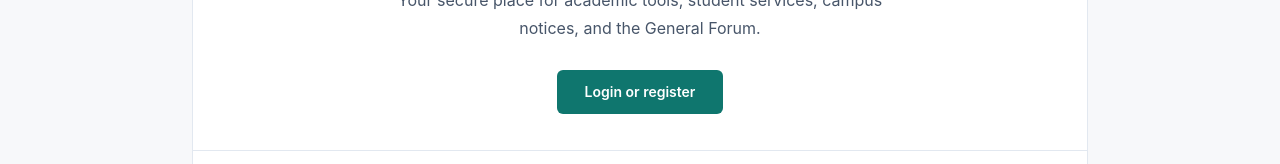
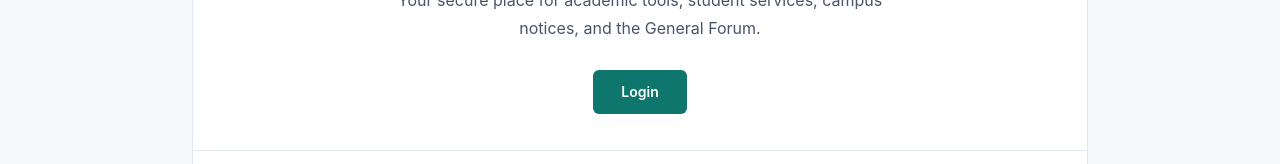
Before and after one commit to Gabyjay16/hicm-hub, a React (Vite) app: page / in a window 1280 px wide. Shown: the part 364-528 px from the top of the page. Built offline with nearby package versions, Linux system fonts and the light colour scheme; no server answers.

Commit message:
Add Document Requests and Verify Thesis Results sections

```diff
--- a/src/pages/Home.jsx
+++ b/src/pages/Home.jsx
@@ -1,6 +1,6 @@
 import {
   Bell, BookOpen, Building2, CheckSquare, ChevronRight, ClipboardCheck, FileSearch, GraduationCap,
-  Landmark, MessageSquareText, Search, UploadCloud, UsersRound, Vote,
+  FileCheck2, Landmark, MessageSquareText, Search, UploadCloud, UsersRound, Vote,
 } from "lucide-react";
 import { useEffect, useState } from "react";
 import { Link } from "react-router-dom";
@@ -36,6 +36,7 @@ function StudentHome({ name }) {
 
         <PortalSection icon={UsersRound} title="Student Services">
           <PortalRow icon={CheckSquare} label="Complaints Desk" to="/complaints" />
+          <PortalRow icon={FileCheck2} label="Document Requests" to="/documents" />
           <PortalRow icon={Search} label="Lost & Found" to="/lost-found" />
         </PortalSection>
 
@@ -80,6 +81,9 @@ function StaffHome({ name }) {
             </div>
           </div>
         </PortalSection>
+        <PortalSection icon={FileSearch} title="Verify Thesis Results">
+          <div className="px-4 pb-5 sm:px-6"><Link to="/verify-thesis" className="btn-secondary w-full"><FileSearch size={18} /> Open result verification</Link></div>
+        </PortalSection>
         <div className="border-t border-slate-200 px-5 py-4 text-sm text-slate-500">Signed in as {name}</div>
       </div>
     </main>
@@ -97,7 +101,7 @@ function Welcome({ setAuthOpen }) {
           <p className="mt-7 text-sm font-extrabold uppercase text-teal-700">Higher Institute of Commerce and Management</p>
           <h1 className="mt-3 font-serif text-4xl font-bold text-navy sm:text-5xl">HICM Portal</h1>
           <p className="mx-auto mt-5 max-w-lg text-base leading-7 text-slate-600">Your secure place for academic tools, student services, campus notices, and the General Forum.</p>
-          <button onClick={() => setAuthOpen(true)} className="btn-primary mt-7 px-7 py-3">Login or register</button>
+          <button onClick={() => setAuthOpen(true)} className="btn-primary mt-7 px-7 py-3">Login</button>
         </div>
         <div className="px-5 py-6 sm:px-8"><h2 className="text-xl font-black text-navy">School Announcements</h2><div className="mt-4 divide-y divide-slate-200 border-y border-slate-200">{announcements.length ? announcements.map((item) => <PublicAnnouncement key={item.id} item={item} />) : <p className="py-8 text-center text-sm text-slate-500">No announcements have been published.</p>}</div></div>
       </section>
```
